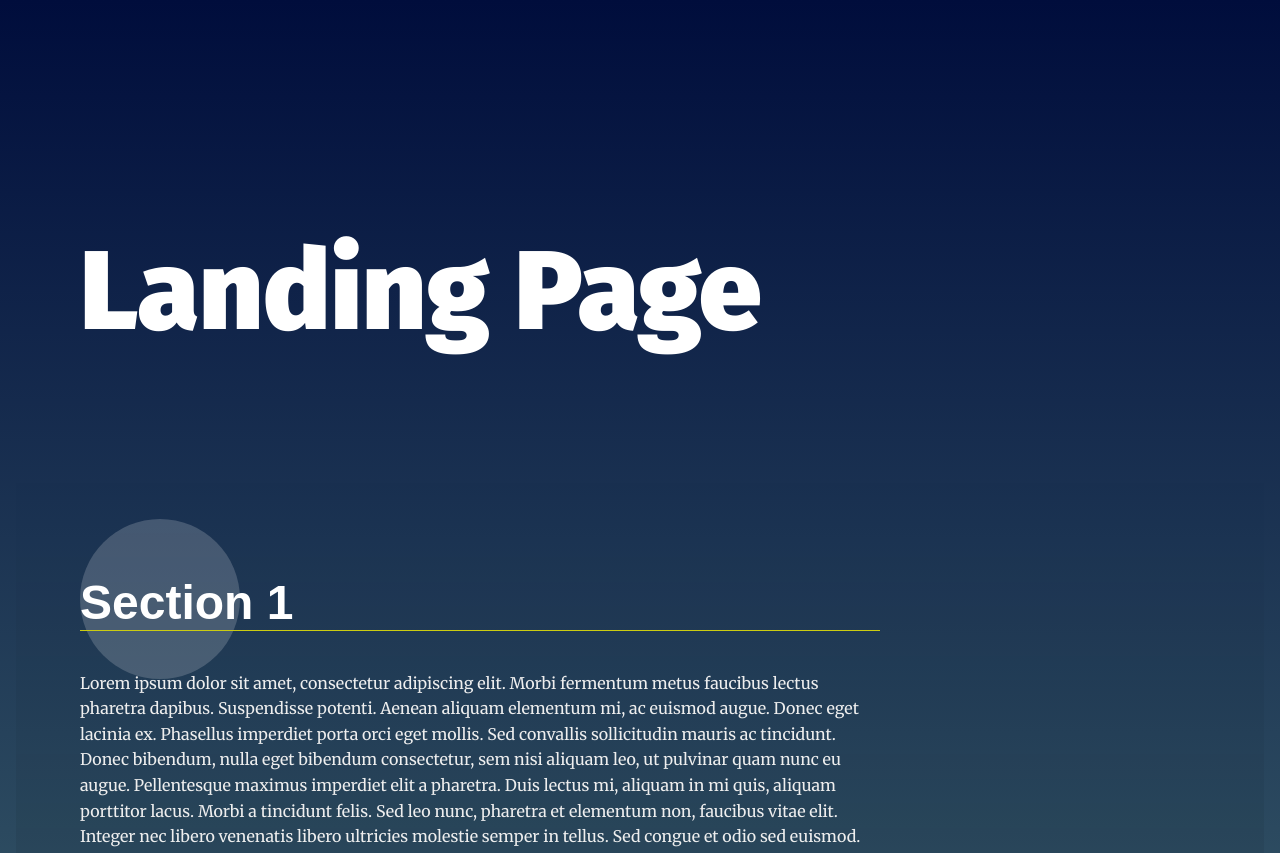
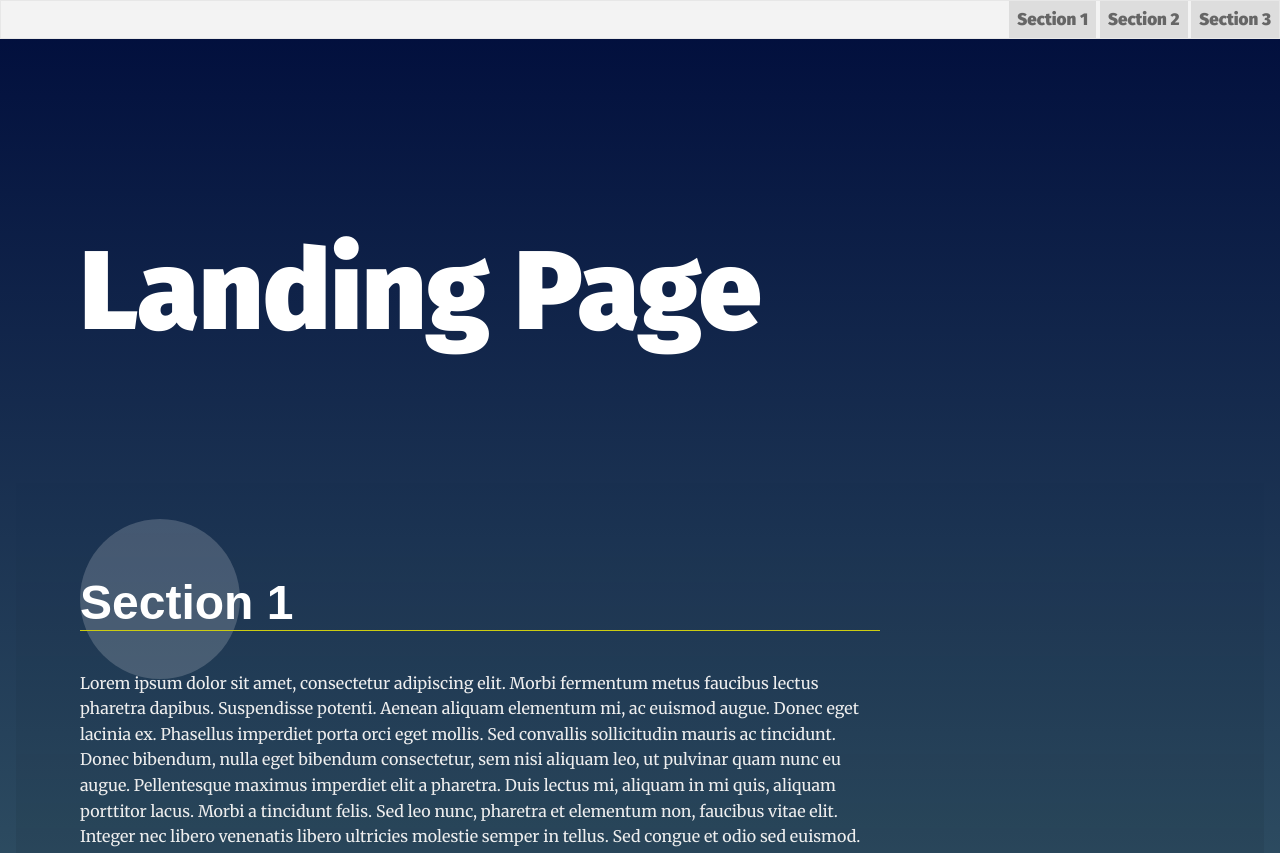
Before and after one commit to MahmoudSharkawy/landing_page, a plain HTML site: page index.html in a window 1280 px wide. Shown: the top 853 px of the page. Drawn offline with Linux system fonts and the light colour scheme.

Commit message:
nav commit

```diff
--- a/css/styles.css
+++ b/css/styles.css
@@ -63,16 +63,45 @@ section {
 
 /* ---- Module Rules ---- */
 
+
 /* Navigation Styles*/
 .navbar__menu ul {
     padding-left: 0;
     margin: 0;
     text-align: right;
+    border: 1px solid #e7e7e7;
+    background-color: #f3f3f3;
 }
-
+.navbar__menu{
+    background-color: #333;
+    overflow: hidden;
+}
 .navbar__menu li {
     display: inline-block;
+
+
 }
+li a {
+    display: block;
+    padding: 8px;
+    background-color: #dddddd;
+    text-decoration: none;
+    font-size: 17px;
+    color: #666;
+    font-family: 'Fira Sans', sans-serif;
+    text-align: center;
+
+  }
+  li a:hover {
+    background-color: rgba(255, 255, 255, 0.187);
+  }
+
+
+
+li a.active {
+    background-color: #4CAF50;
+    color: orange;
+  }
 
 .navbar__menu .menu__link {
     display: block;
--- a/index.html
+++ b/index.html
@@ -7,6 +7,8 @@
   <title>Manipulating the DOM</title>
   <!-- Load Google Fonts -->
   <link href="https://fonts.googleapis.com/css?family=Fira+Sans:900|Merriweather&display=swap" rel="stylesheet">  <!-- Load Styles -->
+  <link rel="stylesheet" href="https://cdnjs.cloudflare.com/ajax/libs/font-awesome/4.7.0/css/font-awesome.min.css">
+
   <link href="css/styles.css" rel="stylesheet">
 </head>
 <body>
@@ -15,7 +17,11 @@
   <header class="page__header">
     <nav class="navbar__menu">
       <!-- Navigation starts as empty UL that will be populated with JS -->
-      <ul id="navbar__list"></ul>
+      <ul id="navbar__list">
+          <li><a href="#section1"> Section 1</a></li>
+          <li><a href="#section2"> Section 2</a></li>
+          <li><a href="#section3"> Section 3</a></li>
+      </ul>
     </nav>
   </header>
   <main>
```
